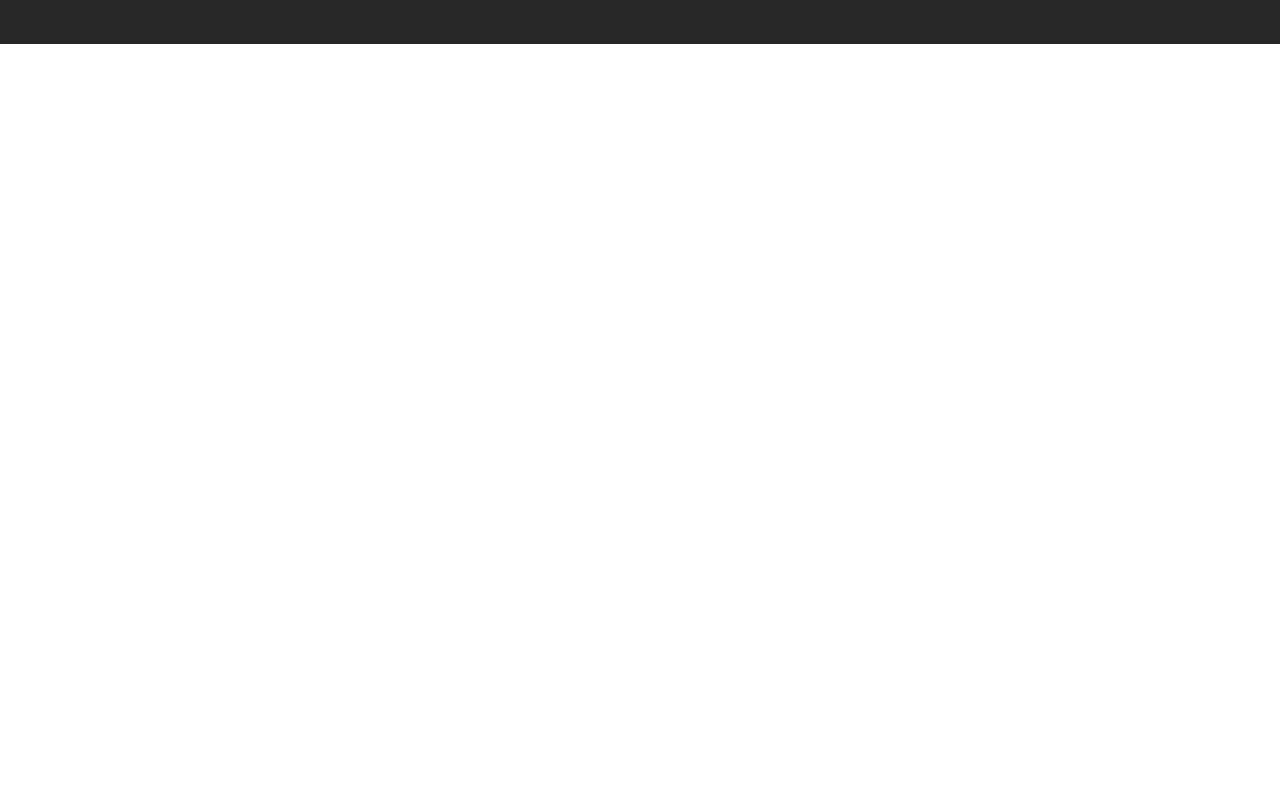
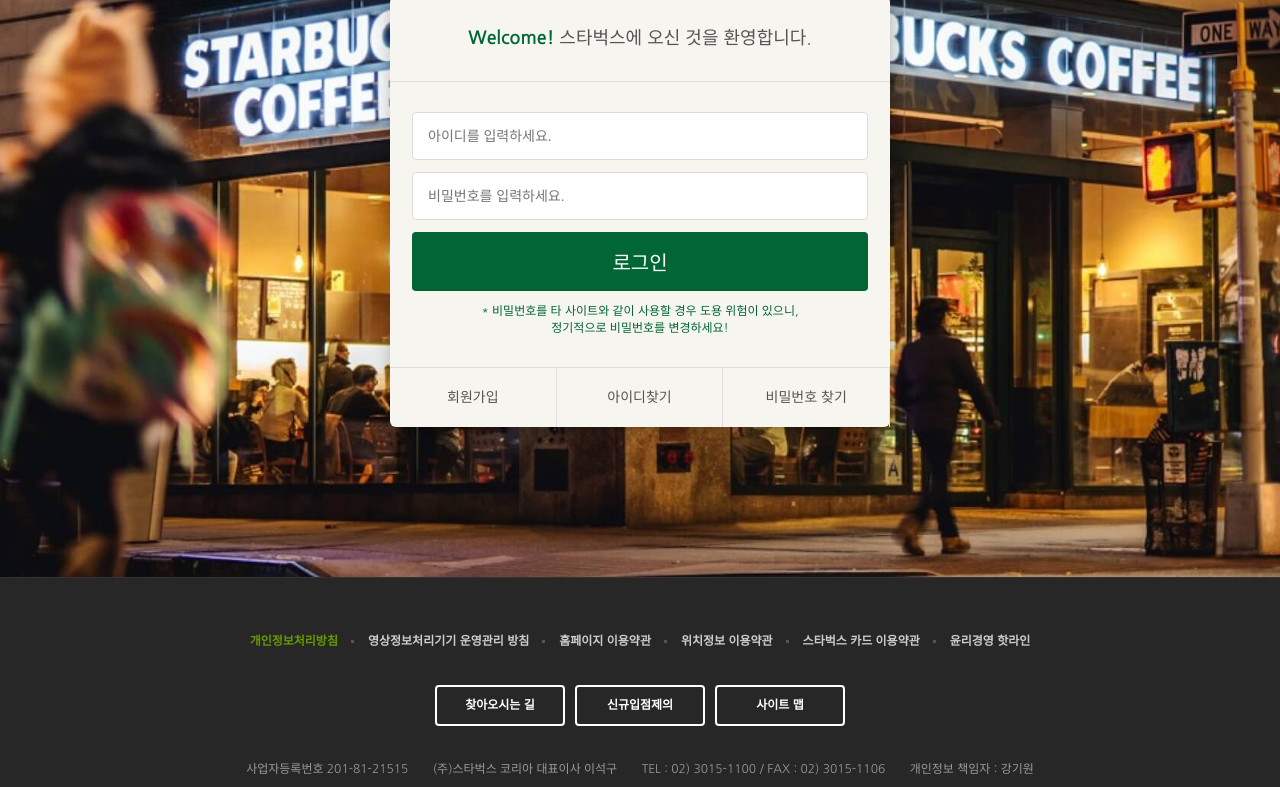
Before and after one commit to 10dy10/starbucks, a plain HTML site: page signin/index.html in a window 1280 px wide. Shown: the part 290-1077 px from the top of the page. Before the commit the page ends 800 px from the top, so only its background shows below. Drawn offline with nearby package versions, Linux system fonts and the light colour scheme.

Commit message:
로그인 페이지

```diff
--- /dev/null
+++ b/css/signin.css
@@ -0,0 +1,90 @@
+.signin {
+  margin-top: 120px;
+  padding: 100px 0 150px;
+  background-image: url("../images/signin_bg.jpg");
+  background-repeat: no-repeat;
+  background-position: center;
+  background-attachment: fixed;
+  background-size: cover;
+}
+
+.signin h1 {
+  color: #fff;
+  font-size: 30px;
+  font-weight: 700;
+  text-align: center;
+  margin-bottom: 24px;
+}
+
+.signin__card {
+  width: 500px;
+  margin: 0 auto;
+  border-radius: 6px;
+  background-color: #f6f5f0;
+  box-shadow: 2px 2px 20px rgba(0,0,0,.3);
+  color: #555;
+}
+
+.signin__card h2 {
+  padding: 30px;
+  font-size: 18px;
+  text-align: center;
+  border-bottom: 1px solid #ddd;
+}
+
+.signin__card h2 strong {
+  font-weight: 700;
+  color: #063;
+}
+
+.signin__card form {
+  padding: 30px 22px;
+}
+
+.signin__card form input {
+  width: 100%;
+  margin-bottom: 12px;
+  padding: 15px;
+  border: 1px solid #ddd;
+  border-radius: 4px;
+  outline: none;
+  box-sizing: border-box;
+  font-size: 14px;
+}
+
+.signin__card form [type="submit"] {
+  background-color: #063;
+  border: none;
+  color: #fff;
+  font-size: 20px;
+  cursor: pointer;
+}
+
+.signin__card form p {
+  font-size: 12px;
+  color: #063;
+  text-align: center;
+}
+
+.signin__card .actions {
+  display: flex;
+  border-top: 1px solid #ddd;
+}
+
+.signin__card .actions a {
+  flex-grow: 1;
+  flex-basis: 0;
+  text-align: center;
+  padding: 20px;
+  color: #555;
+  font-size: 14px;
+  border-right: 1px solid #ddd;
+}
+
+.signin__card .actions a:last-child {
+  border-radius: none;
+}
+
+.signin__card .actions a:hover {
+  text-decoration: underline;
+}
--- a/signin/index.html
+++ b/signin/index.html
@@ -36,6 +36,7 @@
   <link rel="stylesheet" href="https://fonts.googleapis.com/icon?family=Material+Icons" />
 
   <link rel="stylesheet" href="../css/common.css" />
+  <link rel="stylesheet" href="../css/signin.css" />
 
   <script defer src="../js/common.js"></script>
 </head>
@@ -373,7 +374,28 @@
 
   </header>
 
-  <section class="signin"></section>
+  <section class="signin">
+    <h1>로그인</h1>
+    <div class="signin__card">
+      <h2>
+        <strong>Welcome!</strong> 스타벅스에 오신 것을 환영합니다.
+      </h2>
+      <form>
+        <input type="text" placeholder="아이디를 입력하세요." />
+        <input type="password" placeholder="비밀번호를 입력하세요." />
+        <input type="submit" value="로그인" />
+        <p>
+          * 비밀번호를 타 사이트와 같이 사용할 경우 도용 위험이 있으니,<br />
+          정기적으로 비밀번호를 변경하세요!
+        </p>
+      </form>
+      <div class="actions">
+        <a href="javascript:void(0)">회원가입</a>
+        <a href="javascript:void(0)">아이디찾기</a>
+        <a href="javascript:void(0)">비밀번호 찾기</a>
+      </div>
+    </div>
+  </section>
 
 
   <!--FOOTER-->
```
